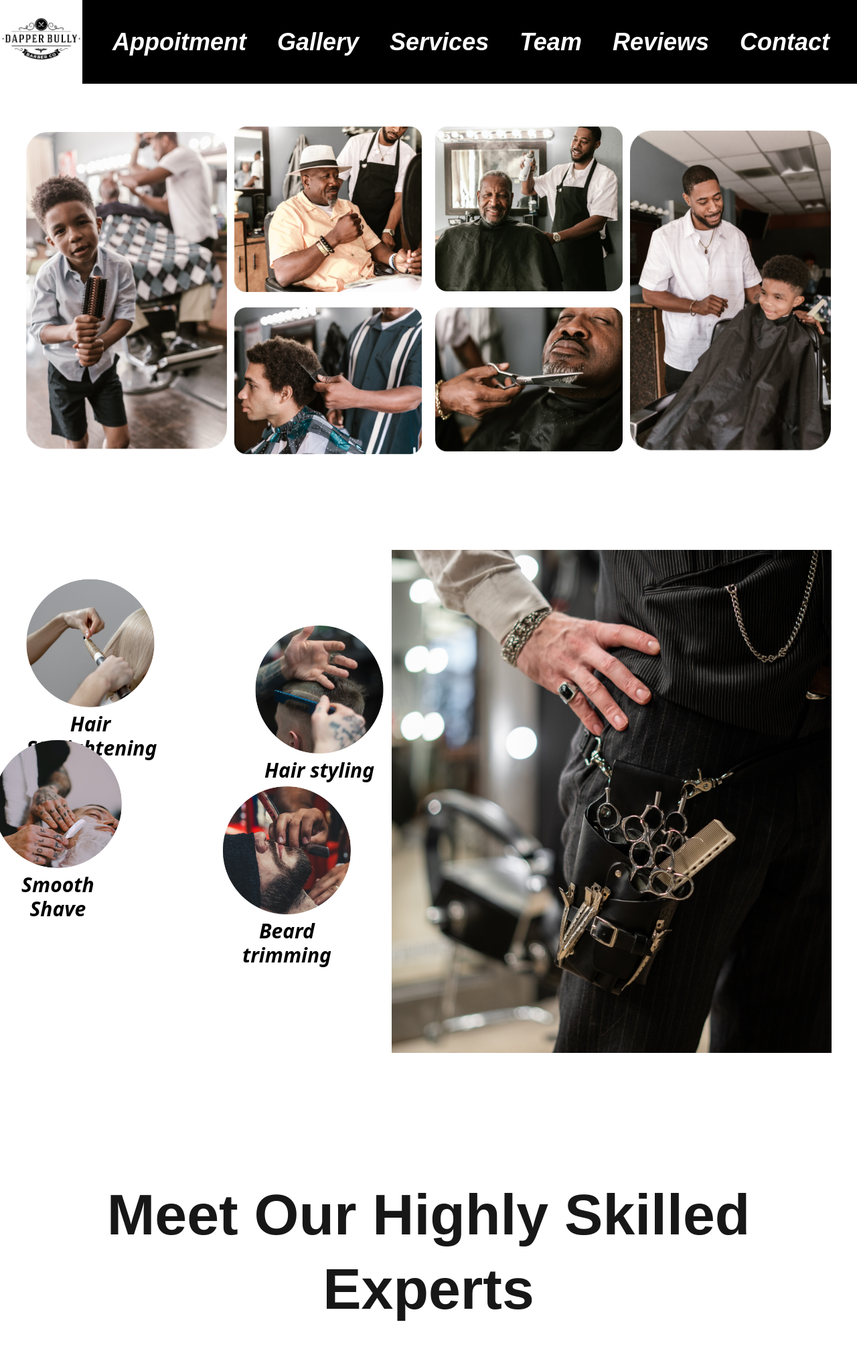
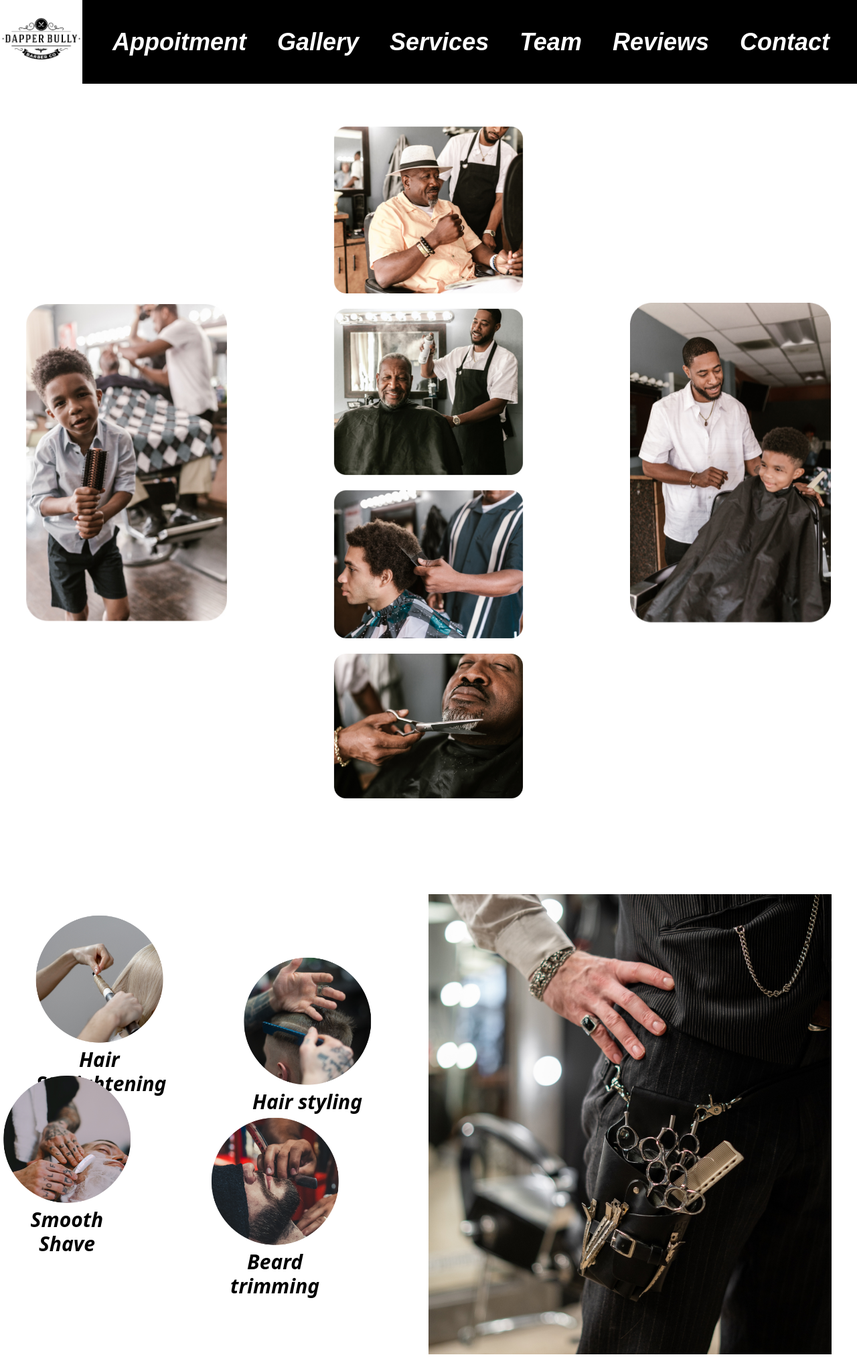
Before and after one commit to MelnikDem/Barber, a PHP site: page / in a window 1280 px wide. Shown: the top 2026 px of the page at 67% size. Run offline with PHP 8.4, Linux system fonts and the light colour scheme; some web fonts are replaced.

Commit message:
services + gallery fixed
change flex-basis instead of flex-shrink
gallery overflow add

```diff
--- a/styles/styles.css
+++ b/styles/styles.css
@@ -72,13 +72,14 @@ header {
     align-items: center;
 
     padding-top: 50px;
+    overflow: hidden;
 }
 .gallery-card{
     max-width: 300px;
 }
-.gallery-card >div{
+/*.gallery-card > div{
     max-width: 300px;
-}
+}*/
 .gallery-cards{
     flex-shrink: 2;
     flex-basis: 50%;
@@ -88,7 +89,7 @@ header {
     /* gap: 25px; */
 }
 .gallery-cards > div{
-    max-width: 300px;
+    max-width: 302px;
     padding: 10px;
 }
 .left-cards{
@@ -187,7 +188,8 @@ body:hover .gallery-card:last-child {
 .services-cards{
     display: flex;
     flex-wrap: wrap;
-    flex-shrink: 2;
+    flex-basis: 45%;
+    /*flex-shrink: 2;*/
     justify-content: space-evenly;
 
     padding-top: 2em;
@@ -217,7 +219,8 @@ body:hover .gallery-card:last-child {
     padding-bottom: 10px;
 }
 .services-background{
-    flex-shrink: 1;
+    /*flex-shrink: 1;*/
+    flex-basis: 50%;
 }
 /*cards animation 360*/
 @keyframes rotation-1 {
```
